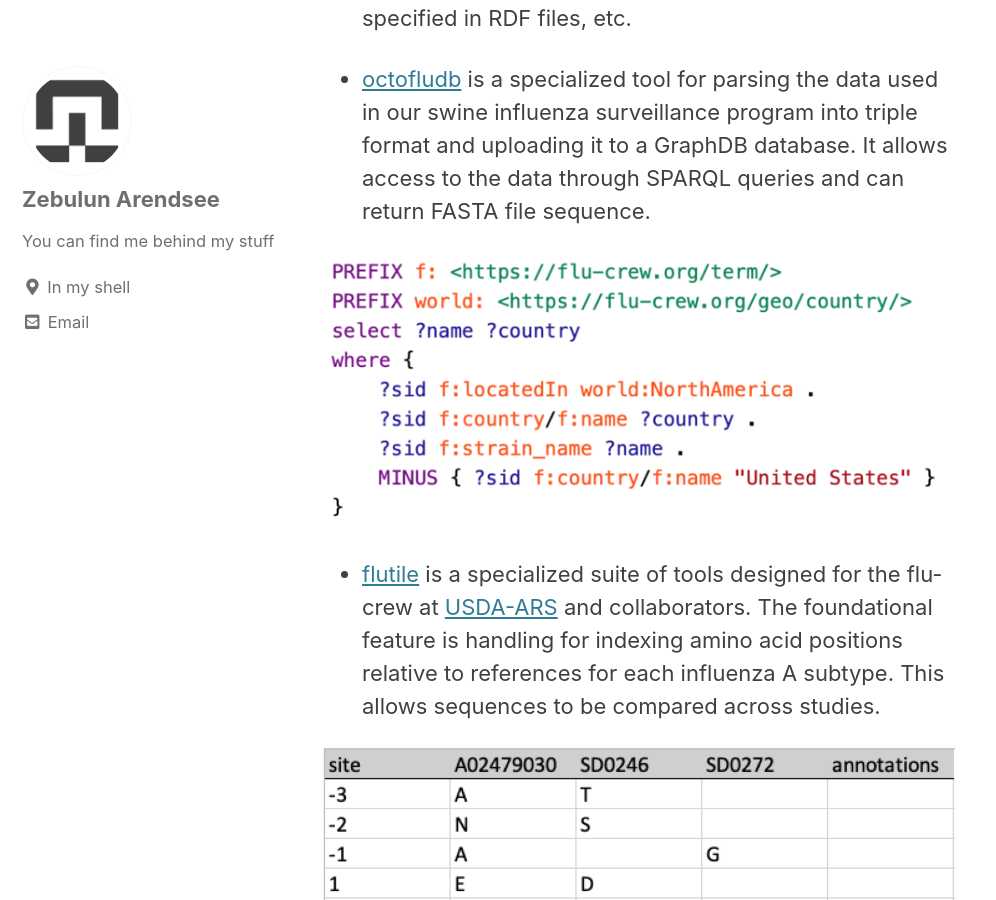
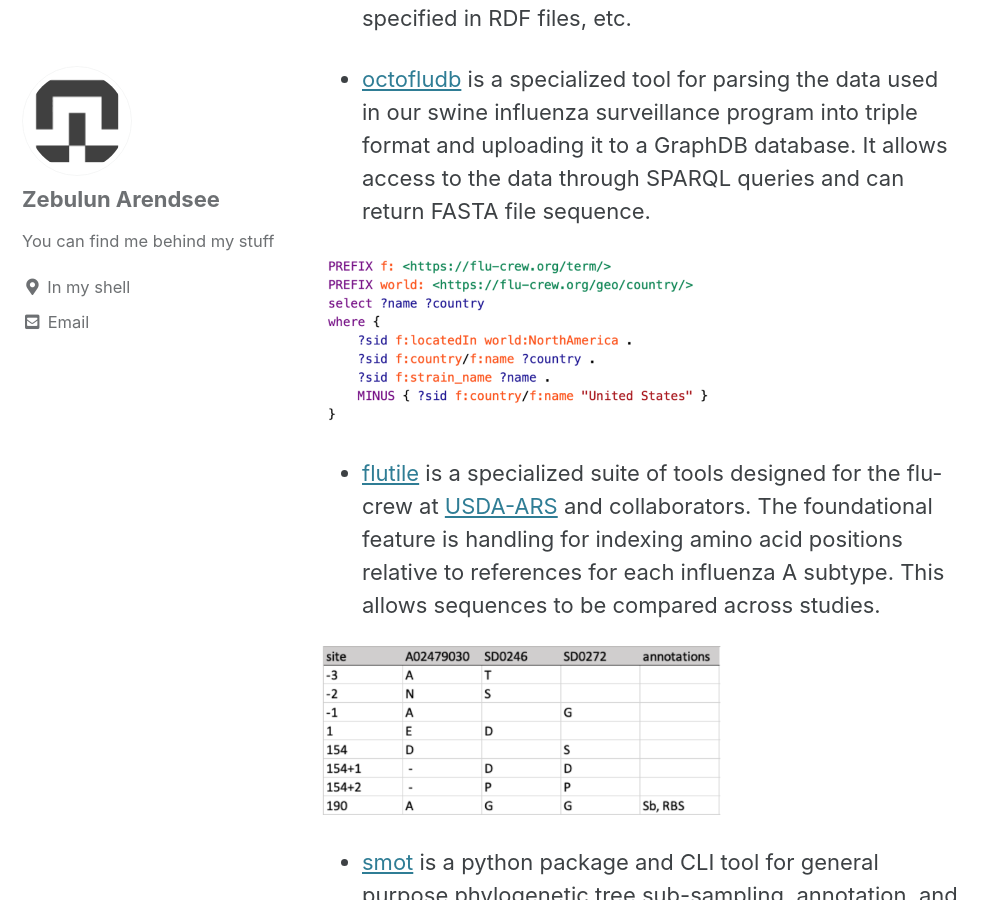
Before and after one commit to arendsee/arendsee.github.io, a Jekyll site: the page built from _pages/projects.md, in a window 1280 px wide and 900 px high, scrolled down 1399 px. Shown: the whole window, without its empty margins (0-996 px from the left). Built offline with Jekyll 4.4.1, drawn with Linux system fonts in a browser that asks for light colours; cached includes are drawn as plain includes.

Commit message:
Adjust sizes

```diff
--- a/_pages/projects.md
+++ b/_pages/projects.md
@@ -42,7 +42,7 @@ computing, and file reading/writing. In the far future, I hope to develop
    triple format and uploading it to a GraphDB database. It allows access to
    the data through SPARQL queries and can return FASTA file sequence.
 
-![octofludb]({{site.baseurl}}/assets/img/octofludb.png)
+<img src="{{site.baseurl}}/assets/img/octofludb.png" width=400>
 
  * [flutile](https://github.com/flu-crew/flutile) is a specialized suite of
    tools designed for the flu-crew at
@@ -51,7 +51,7 @@ computing, and file reading/writing. In the far future, I hope to develop
    positions relative to references for each influenza A subtype. This allows
    sequences to be compared across studies.
 
-![flutile]({{site.baseurl}}/assets/img/flutile.png)
+<img src="{{site.baseurl}}/assets/img/flutile.png" width=400>
 
  * [smot](https://github.com/flu-crew/smot) is a python package and CLI tool
    for general purpose phylogenetic tree sub-sampling, annotation, and
```
